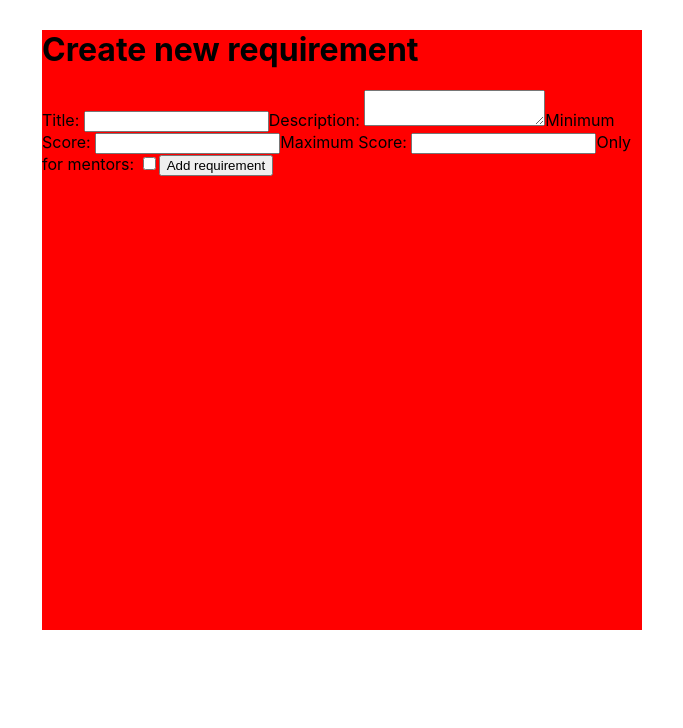
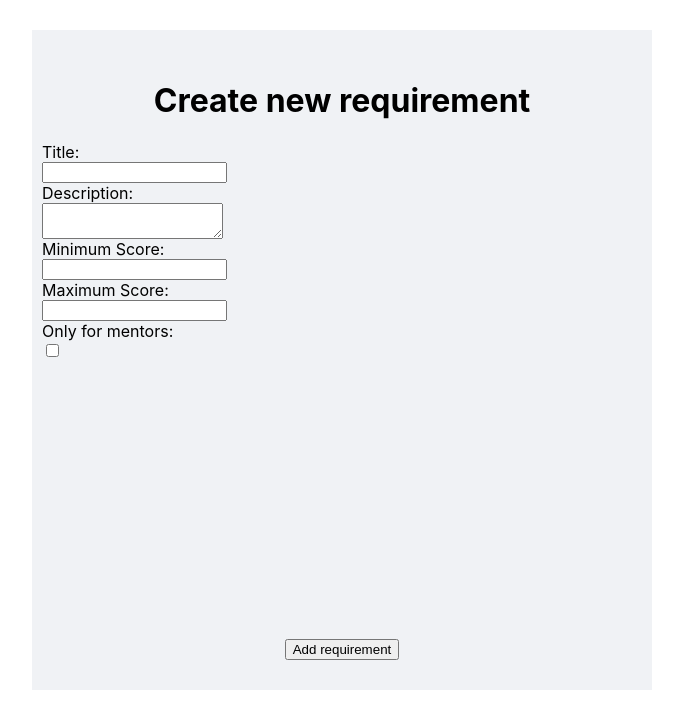
Before and after one commit to drnaida/X-Check-App, a React (Create React App) app in the folder client/: page /add-requirement in a window 1280 px wide. Shown: the top 728 px of the page, without its empty margins (298-981 px from the left). Built offline with nearby package versions, Linux system fonts and the light colour scheme.

Commit message:
feat: add minimum styles

```diff
--- a/client/src/pages/AddRequirement.js
+++ b/client/src/pages/AddRequirement.js
@@ -3,16 +3,20 @@ import './AddRequirement.scss';
 import '../index.scss';
 const AddRequirement = () => {
   const [requirement, setRequirement] = useState({ title: '', description: '', minScore: 0, maxScore: 0, onlyForMentors: false,  scopeType: ''});
-  const [requirements, setRequirements] = useState({basicScope: [], advancedScope: [], extraScope: []});
+  const [requirements, setRequirements] = useState([]);
 
   const changeRequirement = event => {
+    setRequirement({ ...requirement, [event.target.name]: event.target.value });
     console.log(requirement);
-    setRequirement({ ...requirement, [event.target.name]: event.target.value });
   };
-
+  const addRequirementToList = event => {
+    setRequirements({...requirements, requirement});
+    console.log(requirements);
+  }
   return(
     <div className="AddRequirement">
-      <h1>Create new requirement</h1>
+      <h1 className="AddRequirement__heading">Create new requirement</h1>
+      <div className="AddRequirement__container">
         <label htmlFor="title">Title: </label>
         <input id="title" name="title" onChange={changeRequirement}/>
         <label htmlFor="description">Description: </label>
@@ -23,7 +27,8 @@ const AddRequirement = () => {
         <input id="maxScore" name="maxScore" onChange={changeRequirement}/>
         <label htmlFor="onlyForMentors">Only for mentors: </label>
         <input type="checkbox" id="onlyForMentors" name="onlyForMentors" onChange={changeRequirement}/>
-      <button>Add requirement</button>
+      </div>
+      <button className="button" onClick={addRequirementToList}>Add requirement</button>
     </div>
   );
 };
--- a/client/src/pages/AddRequirement.scss
+++ b/client/src/pages/AddRequirement.scss
@@ -1,11 +1,24 @@
 @import '../index.scss';
 .AddRequirement {
-
-  background-color: red;
+  background-color: $color-gray;
   width: 600px;
   margin: 0 auto;
   margin-top: 30px;
   height: 600px;
+  display: flex;
+  flex-direction: column;
+  align-items: center;
+  padding: 30px 10px;
+  margin-bottom: 10px;
+  justify-content: space-between;
+
+  &__container {
+    display: flex;
+    flex-direction: column;
+    align-items: flex-start;
+    width: 100%;
+    height: 100%;
+  }
 
   @include respond(phone) {
     width: 320px;
```
Lines whose indentation alone changed are shown as unchanged.
